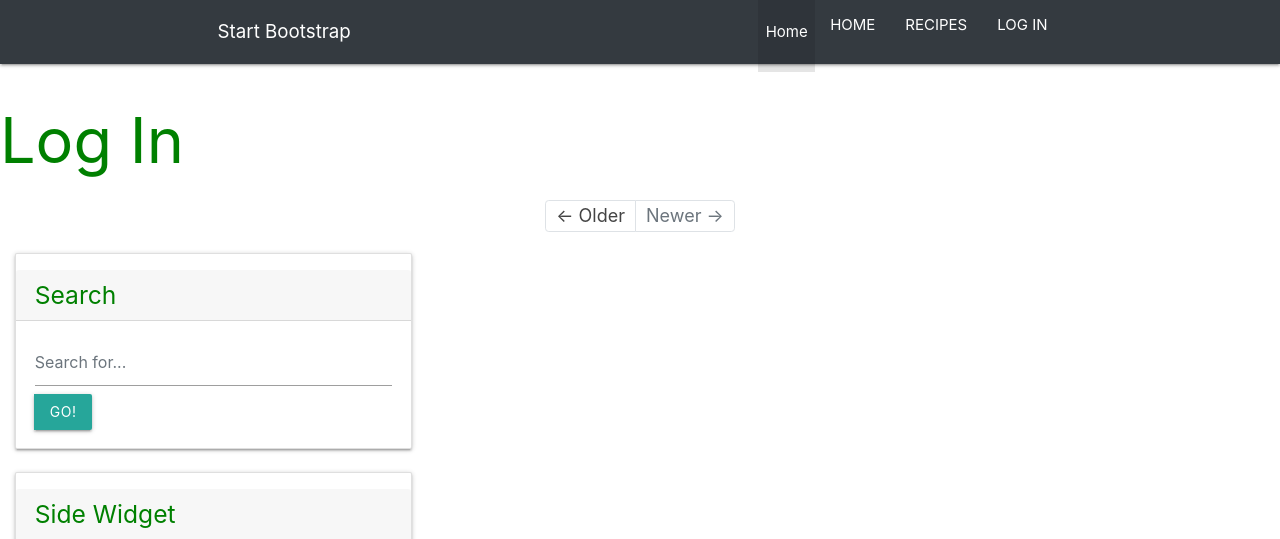
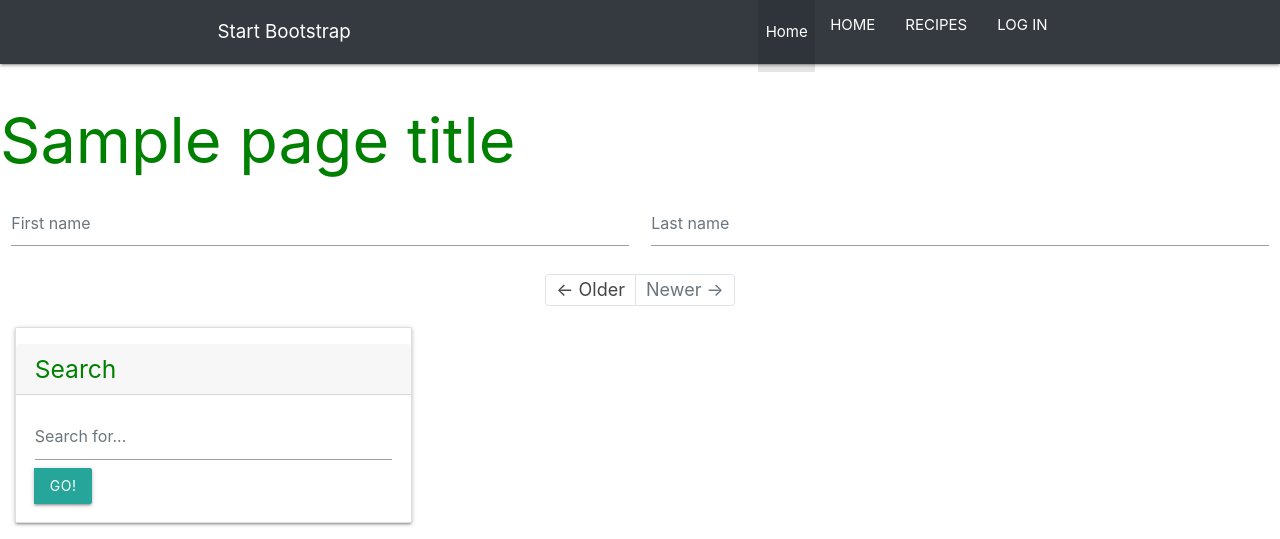
Before and after one commit to cfff226/pudding-recipe-final, a Flask app: template templates/login.html in a window 1280 px wide. Shown: the top 539 px of the page. Run offline with Flask 2, Linux system fonts and the light colour scheme; the template is opened without the code that fills it: most values are stand-ins (such as "Sample title", 1, 10 or a date in 2020); some libraries are stand-ins or nearby versions.

Commit message:
Add form from Bootstrap 4.6

```diff
--- a/templates/login.html
+++ b/templates/login.html
@@ -1,4 +1,16 @@
 {% extends "base.html" %}
 {% block content %}
-    <h1>Log In</h1>
+    <h1>{{ page_title }}</h1>
+
+    <form>
+        <div class="row">
+            <div class="col">
+                <input type="text" class="form-control" placeholder="First name">
+            </div>
+            <div class="col">
+                <input type="text" class="form-control" placeholder="Last name">
+            </div>
+        </div>
+    </form>
+
 {% endblock %}
```
